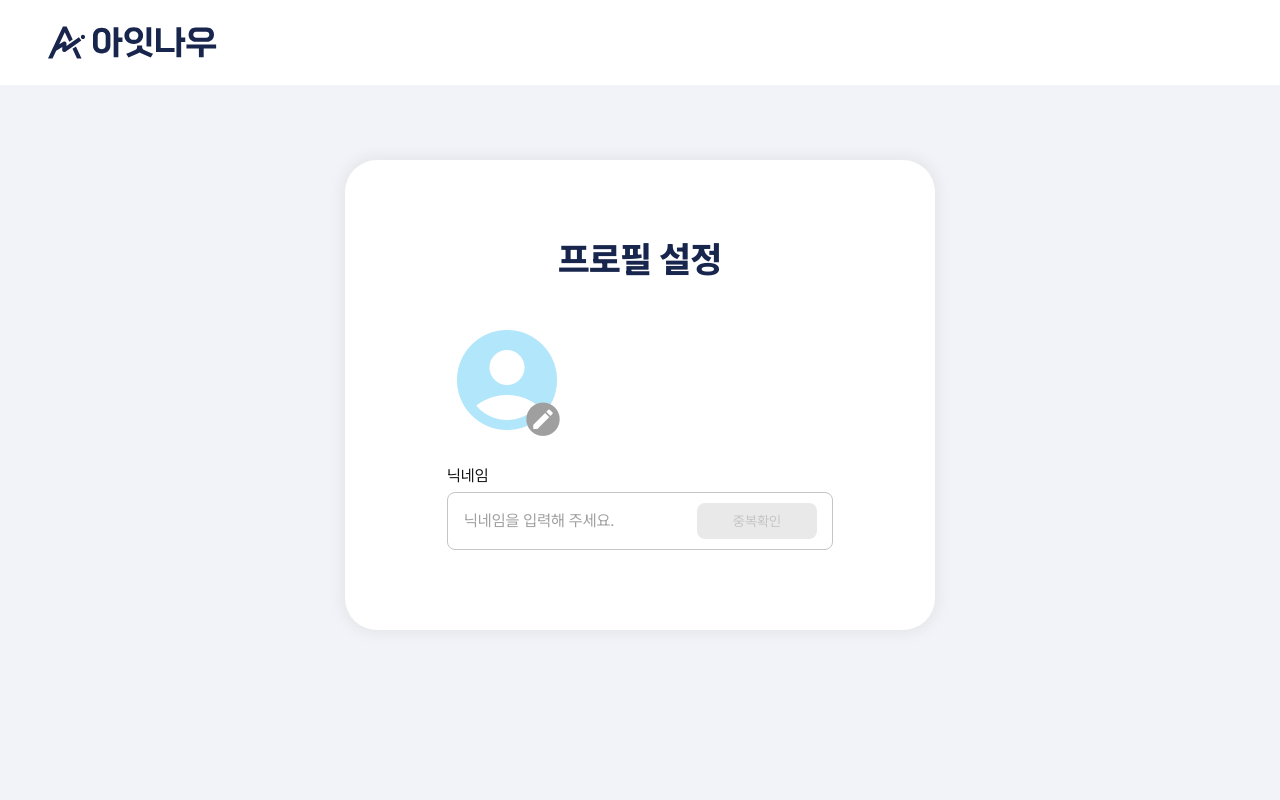
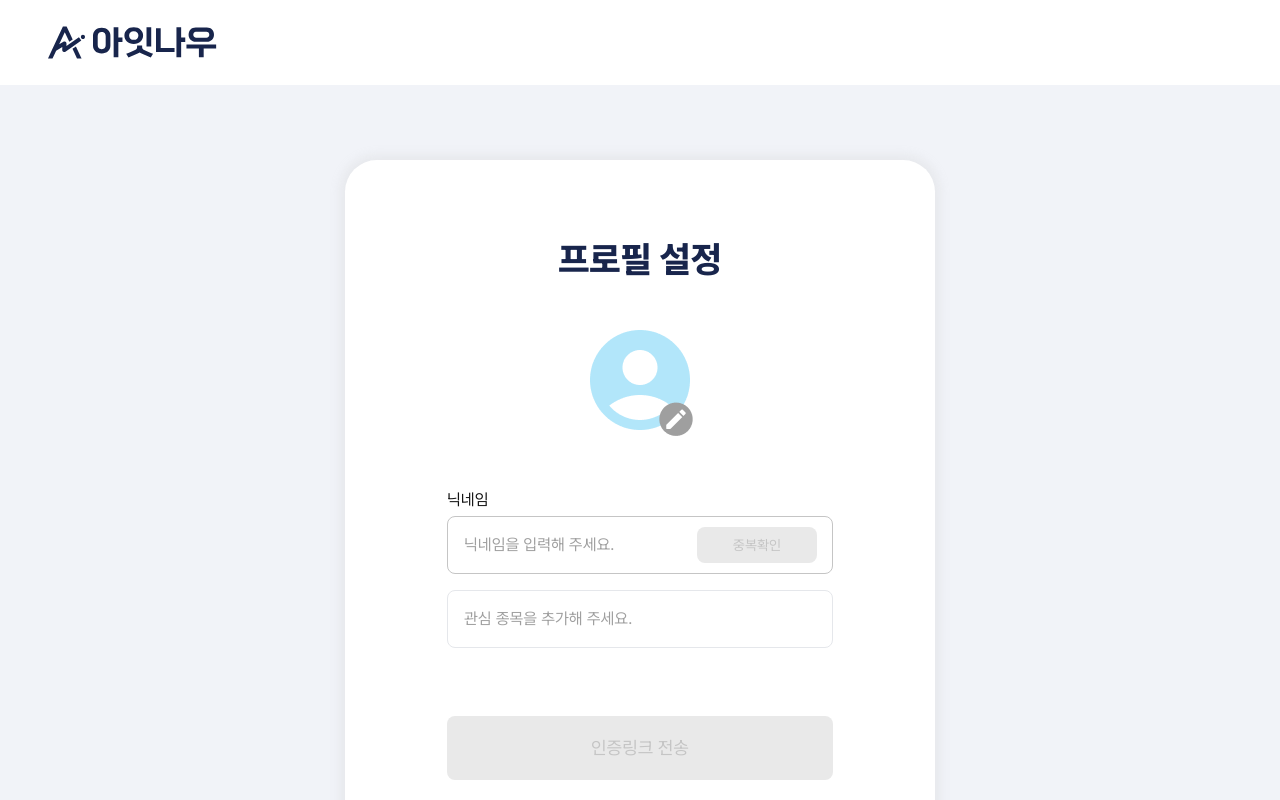
Before and after one commit to spectrum-6/Team-6-Aightnow, a Next.js app: page /signUp/profile in a window 1280 px wide. Built offline with nearby package versions, Linux system fonts and the light colour scheme.

Commit message:
Feat: 회원가입/프로필설정 페이지 생성

```diff
--- a/src/app/(account)/signUp/profile/page.tsx
+++ b/src/app/(account)/signUp/profile/page.tsx
@@ -1,12 +1,33 @@
 "use client";
 
+import TextButton from "@/components/Button/TextButton";
 import DuplicateCheckInput from "@/components/DuplicateCheckInput";
 import AccountFormBox from "@/containers/account/AccountFormBox";
+import SerchDropdown from "@/containers/account/signUp/SerchDropdown";
 import Image from "next/image";
-import { useState } from "react";
+import { useEffect, useState } from "react";
 
 export default function Profile() {
   const [userNickname, setUserNickname] = useState("");
+
+  // 버튼의 활성화 여부
+  const [isButtonEnable, setButtonEnable] = useState(false);
+
+  const [tagLength, setTagLength] = useState(0);
+
+  // 태그 목록 변경 시 호출될 콜백 함수
+  const handleTagsChange = (tags: string[]) => {
+    setTagLength(tags.length); // 태그가 최소 1개 이상일 때 버튼 활성화
+  };
+
+  // userName, userPhoneNumber 값이 유효한지 확인하여 버튼 활성화
+  useEffect(() => {
+    if (userNickname.trim() !== "" && tagLength > 0) {
+      setButtonEnable(true);
+    } else {
+      setButtonEnable(false);
+    }
+  }, [userNickname, tagLength]);
 
   return (
     <>
@@ -16,6 +37,7 @@ export default function Profile() {
         </h3>
 
         <form>
+          <div className="text-center mb-6">
             <button type="button" className="w-[120px] h-[120px] mb-6">
               <Image
                 src={"/images/profile_img.png"}
@@ -24,7 +46,9 @@ export default function Profile() {
                 height={120}
               />
             </button>
+          </div>
 
+          <div className="flex flex-col gap-4 mb-14">
             <DuplicateCheckInput
               type="text"
               name="nickname"
@@ -33,6 +57,17 @@ export default function Profile() {
               placeholder="닉네임을 입력해 주세요."
               label="닉네임"
             />
+
+            <SerchDropdown onTagsChange={handleTagsChange} />
+          </div>
+
+          <TextButton
+            variant={isButtonEnable ? "primary" : "disable"}
+            size="lg"
+            disabled={!isButtonEnable}
+          >
+            인증링크 전송
+          </TextButton>
         </form>
       </AccountFormBox>
     </>
--- /dev/null
+++ b/src/containers/account/signUp/SerchDropdown.tsx
@@ -0,0 +1,120 @@
+import { useEffect, useRef, useState } from "react";
+
+const tempData = [
+  "apple",
+  "amazon",
+  "adobe",
+  "AMD",
+  "google",
+  "Goldman",
+  "MS",
+  "Meta",
+  "Micron",
+  "Mcdonalds",
+];
+
+export default function SerchDropdown({
+  onTagsChange,
+}: {
+  onTagsChange: (tags: string[]) => void;
+}) {
+  // input 관련
+  const [inputValue, setInputValue] = useState("");
+  const [isFocused, setFocused] = useState(false);
+  // 검색 시 데이터
+  const [filteredData, setFilteredData] = useState<string[]>([]); // 필터링된 데이터 상태 추가
+
+  // 관심종목 tag
+  const [tags, setTags] = useState<string[]>([]); // 태그 목록 상태 추가
+
+  const dropdownRef = useRef<HTMLDivElement>(null);
+
+  // 드롭다운 외부 영역 클릭 시 드롭다운 닫음
+  const handleClickOutside = (e: MouseEvent) => {
+    if (
+      dropdownRef.current &&
+      !dropdownRef.current.contains(e.target as Node)
+    ) {
+      setFocused(false);
+    }
+  };
+
+  useEffect(() => {
+    document.addEventListener("mousedown", handleClickOutside);
+    return () => {
+      document.removeEventListener("mousedown", handleClickOutside);
+    };
+  }, []);
+
+  // input 입력에 대한 이벤트
+  const handleInputChange = (value: string) => {
+    setInputValue(value); // 입력값 업데이트
+
+    // 입력값에 따라 데이터 필터링
+    const filtered = tempData.filter((item) =>
+      item.toLowerCase().includes(value.toLowerCase())
+    );
+    setFilteredData(filtered);
+    setFocused(true); // 드롭다운 열기
+  };
+
+  // 태그 추가
+  const handleAddTag = (tag: string) => {
+    if (!tags.includes(tag)) {
+      setTags([...tags, tag]);
+      onTagsChange([...tags, tag]); // 태그가 변경될 때 부모 컴포넌트로 전달
+    }
+    setInputValue(""); // 입력값 초기화
+    setFocused(false); // 드롭다운 닫기
+  };
+
+  // tag 클릭 시 해당 태그 제거
+  const handleTagClick = (tag: string) => {
+    const updatedTags = tags.filter((t) => t !== tag);
+    setTags(updatedTags);
+    onTagsChange(updatedTags); // 태그가 변경될 때 부모 컴포넌트로 전달
+  };
+
+  return (
+    <div ref={dropdownRef} className="relative min-w-40">
+      <input
+        type="text"
+        value={inputValue}
+        onChange={(e) => handleInputChange(e.target.value)}
+        onFocus={() => setFocused(true)}
+        placeholder="관심 종목을 추가해 주세요."
+        className="w-full py-4 border rounded-lg bg-white placeholder-grayscale-400 outline-0 pl-4 pr-11 text-grayscale-900
+        disabled:bg-grayscale-100 disabled:border-grayscale-300 disabled:placeholder-grayscale-300 text-left focus:border-blue-500"
+      />
+
+      <div className="flex flex-wrap justify-start mt-3 gap-2">
+        {tags.map((tag, index) => (
+          <button
+            type="button"
+            key={index}
+            className="py-1 px-3 bg-navy-800 text-white text-sm rounded-md"
+            onClick={() => handleTagClick(tag)}
+          >
+            {tag}
+          </button>
+        ))}
+      </div>
+
+      {isFocused && filteredData.length > 0 && (
+        <ul className="absolute top-16 w-full flex flex-col border border-grayscale-300 bg-white rounded-lg text-grayscale-900 text-base overflow-hidden">
+          {filteredData.map((item, index) => (
+            <li
+              key={index}
+              className="p-4 cursor-pointer text-left hover:bg-blue-50/50"
+              onClick={() => {
+                handleAddTag(item); // 태그 추가
+              }}
+            >
+              {item}
+            </li>
+          ))}
+        </ul>
+      )}
+    </div>
+  );
+}
```
Lines whose indentation alone changed are shown as unchanged.
